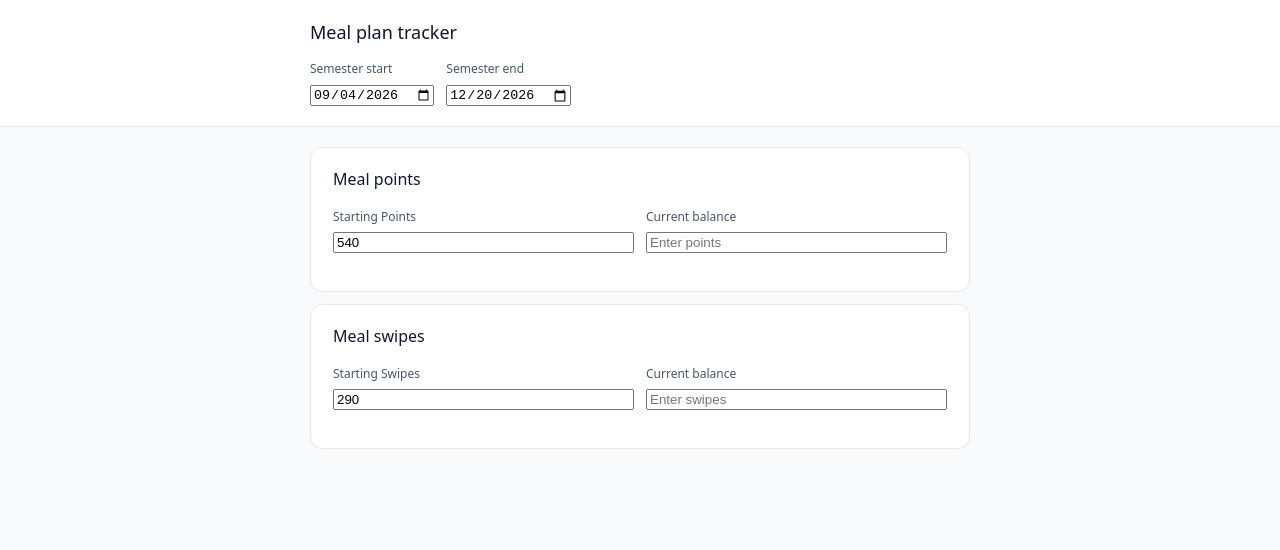
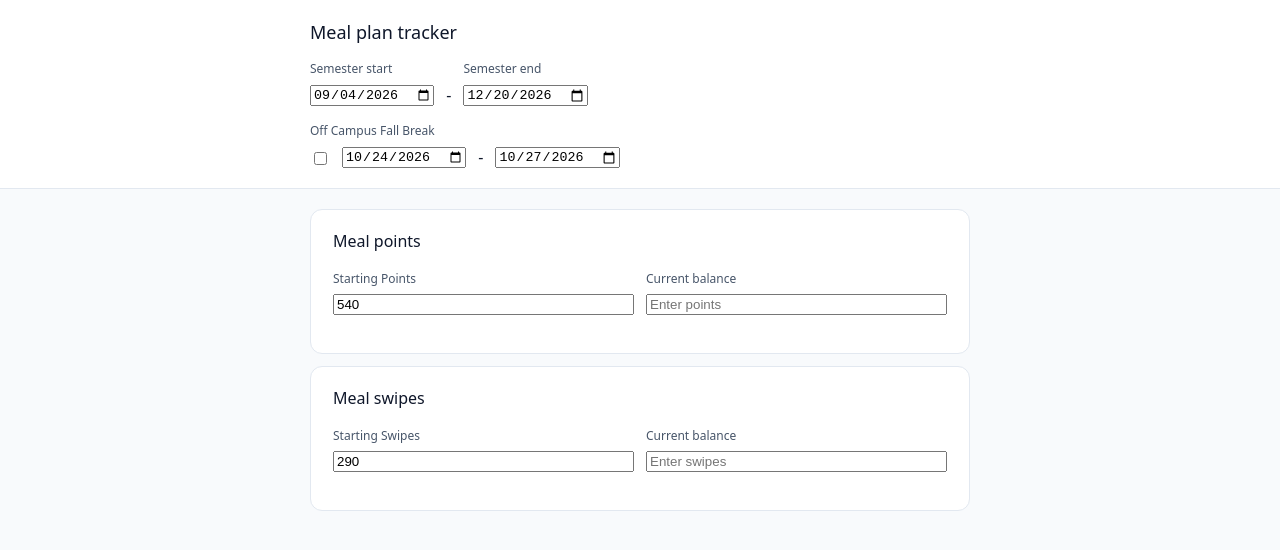
Before and after one commit to mccoogp/wesmealtracker, a Next.js app: page / in a window 1280 px wide. Shown: the top 550 px of the page. Built offline with nearby package versions, Linux system fonts and the light colour scheme.

Commit message:
fall break

```diff
--- a/app/page.jsx
+++ b/app/page.jsx
@@ -116,6 +116,9 @@ function Track({ name, unit, total, setTotal, remaining, setRemaining, daysElaps
 export default function App() {
   const [startDate, setStartDate] = useState(`${YEAR}-09-04`);
   const [endDate, setEndDate] = useState(`${YEAR}-12-20`);
+  const [fallStartDate, setFallStartDate] = useState(`${YEAR}-10-24`);
+  const [fallEndDate, setFallEndDate] = useState(`${YEAR}-10-27`);
+  const [fallBreak, setFallBreak] = useState(false);
   const [totalPoints, setTotalPoints] = useState(540);
   const [remainingPoints, setRemainingPoints] = useState("");
   const [totalSwipes, setTotalSwipes] = useState(290);
@@ -124,9 +127,13 @@ export default function App() {
   const { totalDays, daysElapsed, daysLeft } = useMemo(() => {
     const totalDays = Math.max(0, daysBetween(startDate, endDate));
     const daysElapsed = Math.max(0, Math.min(totalDays, daysBetween(startDate, TODAY)));
-    const daysLeft = Math.max(0, daysBetween(TODAY, endDate));
+    const daysLeft = Math.max(0, daysBetween(TODAY, endDate) - (fallBreak ? daysBetween(fallStartDate, fallEndDate) : 0));
     return { totalDays, daysElapsed, daysLeft };
-  }, [startDate, endDate]);
+  }, [startDate, endDate, fallStartDate, fallEndDate, fallBreak]);
+
+  const handleCheckboxChange = () => {
+    setFallBreak(!fallBreak);
+  };
 
   return (
     <div style={{
@@ -145,18 +152,36 @@ export default function App() {
           <div style={{ fontSize: 18, fontWeight: 500, marginBottom: 16, color: "var(--text-primary)" }}>
             Meal plan tracker
           </div>
-          <div style={{ display: "flex", gap: 12, flexWrap: "wrap", alignItems: "flex-end" }}>
+          <div style={{ display: "flex", gap: 12, flexWrap: "wrap", alignItems: "flex-end" , marginBottom: 16}}>
             <div>
               <label style={{ display: "block", fontSize: 12, color: "var(--text-secondary)", marginBottom: 5 }}>
                 Semester start
               </label>
               <input type="date" value={startDate} onChange={e => setStartDate(e.target.value)} />
             </div>
+            -
             <div>
               <label style={{ display: "block", fontSize: 12, color: "var(--text-secondary)", marginBottom: 5 }}>
                 Semester end
               </label>
               <input type="date" value={endDate} onChange={e => setEndDate(e.target.value)} />
+            </div>
+          </div>
+          <label style={{ display: "block", fontSize: 12, color: "var(--text-secondary)", marginBottom: 5 }}>
+                Off Campus Fall Break
+              </label>
+          <div style={{ display: "flex", gap: 12, flexWrap: "wrap", alignItems: "flex-end" }}>
+            <input
+          type="checkbox"
+          checked={fallBreak}
+          onChange={handleCheckboxChange}
+        />
+            <div>
+              <input type="date" value={fallStartDate} onChange={e => setFallStartDate(e.target.value)} />
+            </div>
+            -
+            <div>
+              <input type="date" value={fallEndDate} onChange={e => setFallEndDate(e.target.value)} />
             </div>
           </div>
         </div>
```
